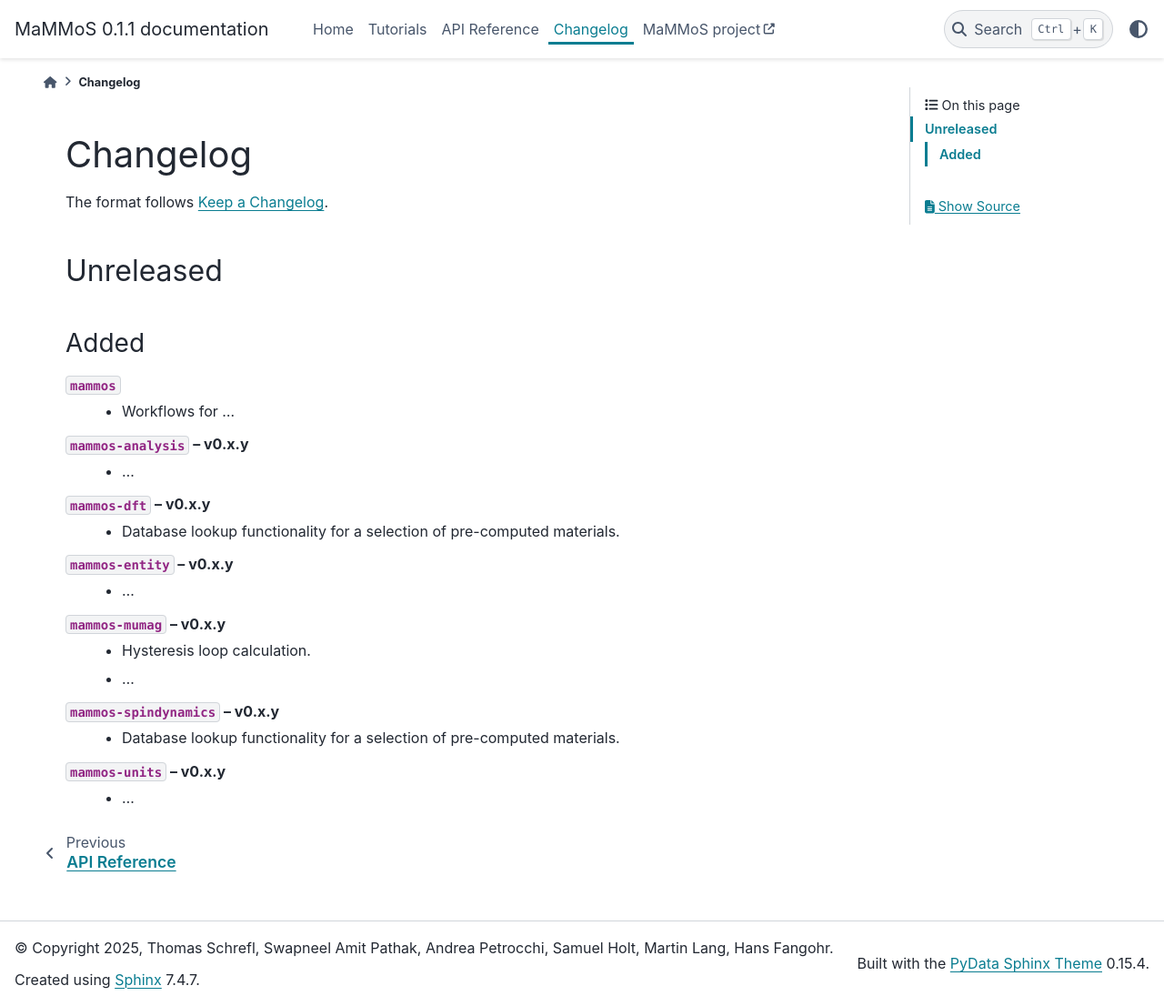
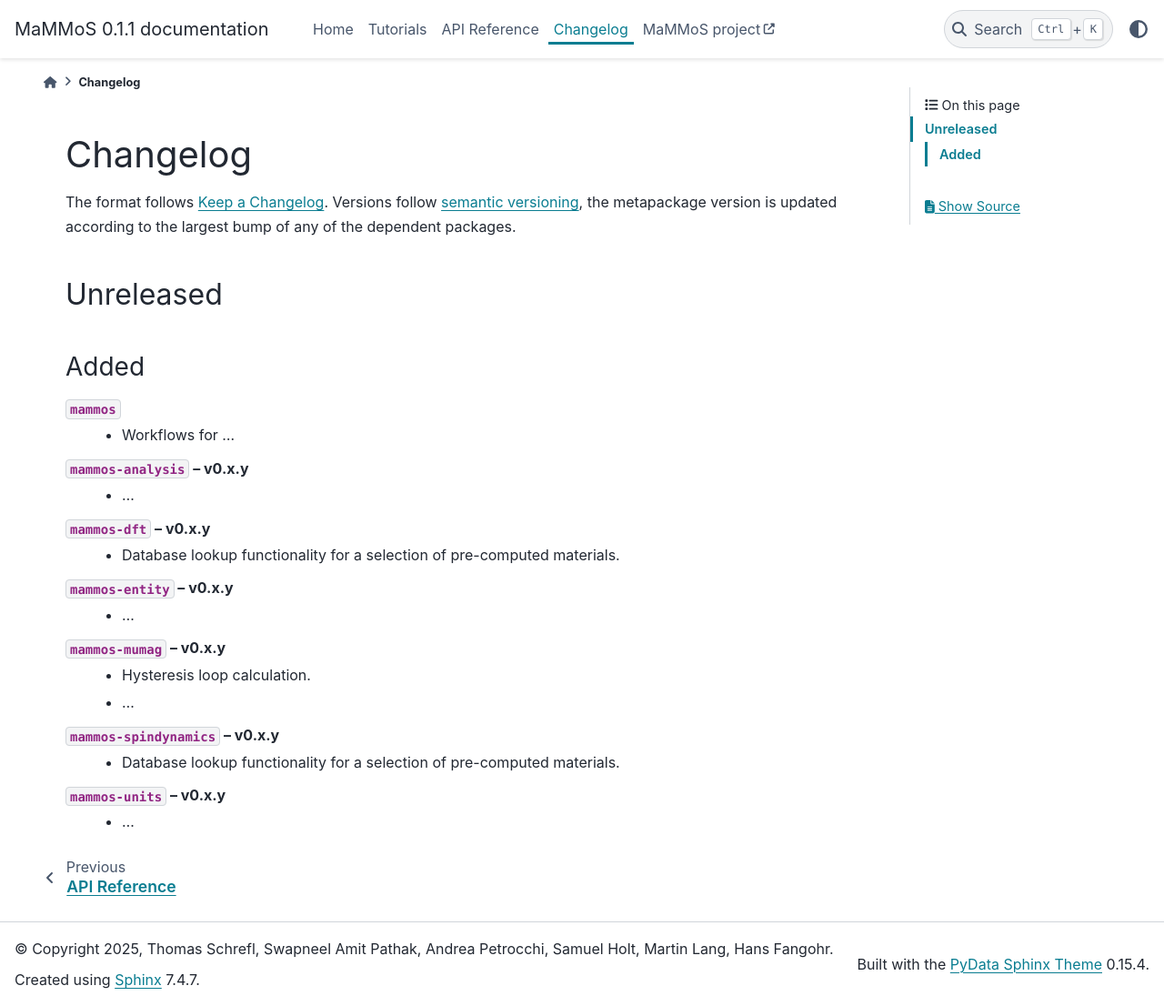
Before and after one commit to MaMMoS-project/mammos, a Sphinx documentation site: the page built from docs/source/changelog.rst, in a window 1280 px wide and 1106 px high. Shown: the whole window at 91% size. Built offline with Sphinx 7.4.7 and the PyData theme 0.15.4, drawn with Linux system fonts in a browser that asks for light colours; pages that are not in the unit, such as notebooks, are missing from menus; the version number is read from the project's files by our own code.

Commit message:
Add note on versioning

```diff
--- a/docs/source/changelog.rst
+++ b/docs/source/changelog.rst
@@ -2,7 +2,9 @@
 Changelog
 =========
 
-The format follows `Keep a Changelog <https://keepachangelog.com/>`__.
+The format follows `Keep a Changelog <https://keepachangelog.com/>`__. Versions
+follow `semantic versioning <https://semver.org/>`__, the metapackage version is
+updated according to the largest bump of any of the dependent packages.
 
 Unreleased
 ==========
```
